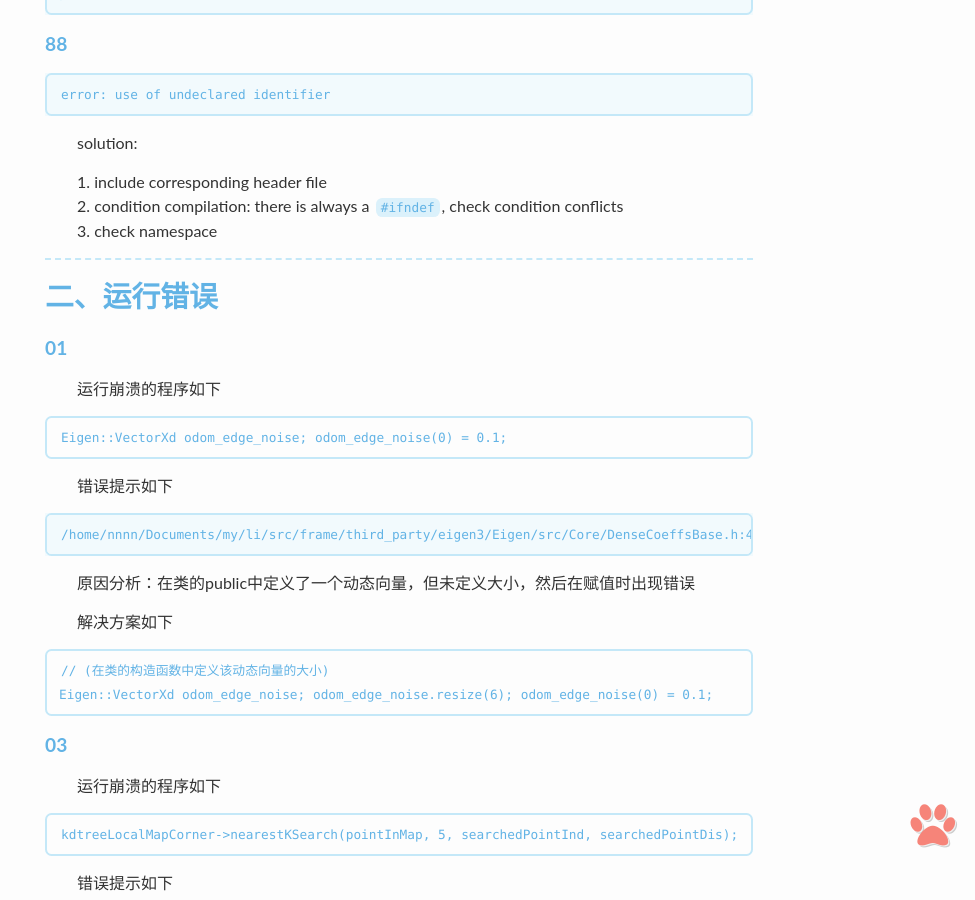
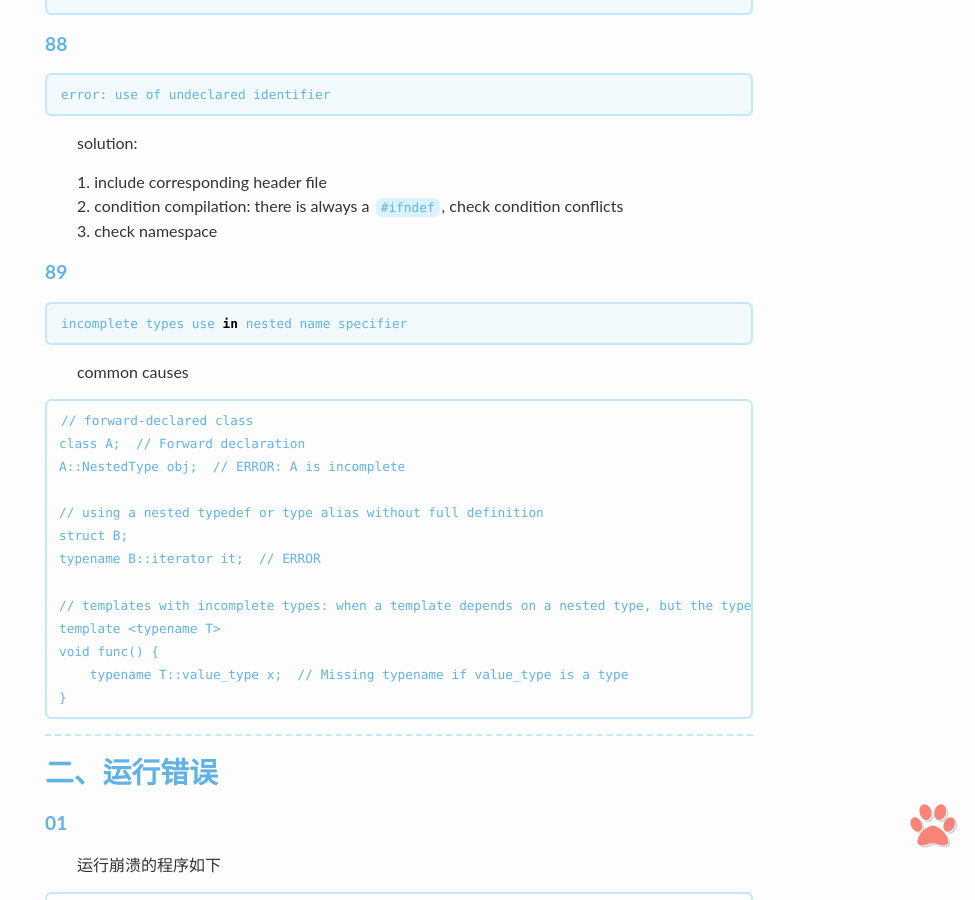
Before and after one commit to blue-stone-j/blue-stone-j.github.io, a Jekyll site: the page built from _posts/C++/2022-11-25-C++-qa.md, in a window 1280 px wide and 900 px high, scrolled down 23065 px. Shown: the whole window, without its empty margins (305-1280 px from the left). Built offline with Jekyll 4.4.1, drawn with Linux system fonts in a browser that asks for light colours; comment, search, counter and statistics services are not loaded; some of the changed text lies outside the part shown.

Commit message:
update051

````diff
--- a/_posts/C++/2022-11-25-C++-qa.md
+++ b/_posts/C++/2022-11-25-C++-qa.md
@@ -1150,6 +1150,30 @@ solution:
 1. include corresponding header file
 2. condition compilation: there is always a `#ifndef`, check condition conflicts
 3. check namespace
+
+##### 89
+
+```bash
+incomplete types use in nested name specifier
+```
+
+common causes
+
+```C++
+// forward-declared class
+class A;  // Forward declaration
+A::NestedType obj;  // ERROR: A is incomplete
+
+// using a nested typedef or type alias without full definition
+struct B;
+typename B::iterator it;  // ERROR
+
+// templates with incomplete types: when a template depends on a nested type, but the type is incomplete or requires typename
+template <typename T>
+void func() {
+    typename T::value_type x;  // Missing typename if value_type is a type
+}
+```
 
 ---
 
@@ -1570,3 +1594,13 @@ Use `#pragma omp parallel for` to accelerate, if without `#pragma omp critical`,
 ##### 30 exit code -9
 
 There is an error with memory. It's possible that the program require a large memory but there isn't enough idle memory.
+
+##### 31
+
+I got error when loading json file.
+
+```bash
+type must be string, but is number
+```
+
+The JSON parser expected a string, but the JSON actually contains a number at that field.
````
Also changed, not shown: other parts of _posts/C++/2022-11-25-C++-qa.md (+1 -1 lines), _posts/C++/2022-11-25-CMake.md (+8 -8 lines), _posts/lib/2022-11-25-opencv.md (+3 -1 lines), _posts/localization/2022-11-22-transformation.md (added, +29 -0 lines), _posts/os/linux/2022-11-25-install-ubuntu20.md (+5 -1 lines), _posts/os/linux/2022-11-25-install_on_linux.md (added, +32 -0 lines), _posts/os/linux/2022-11-25-installation-use-library.md (added, +45 -0 lines), _posts/os/linux/2022-11-25-linux-file.md (+23 -15 lines), _posts/os/linux/2022-11-25-shell.md (+37 -8 lines).
